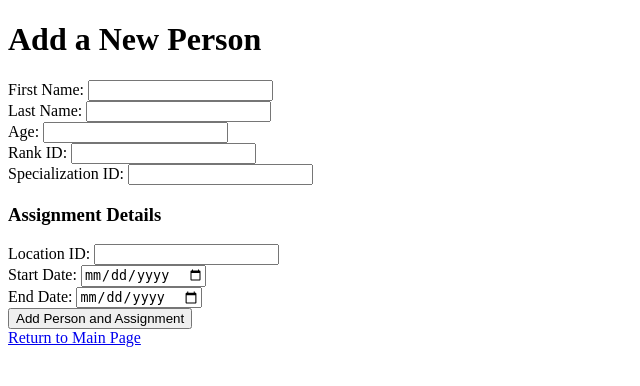
After one commit to Tokevelli/databasesFall2024, a Flask app: page /add_person_form in a window 1280 px wide. The commit adds this page. Shown: the top 386 px of the page, without its empty margins (0-640 px from the left). Run offline with Flask 3, Linux system fonts and the light colour scheme.

Commit message:
put add person on it's own page

```diff
--- a/empire_db/app.py
+++ b/empire_db/app.py
@@ -28,34 +28,44 @@ def index():
     conn.close()
     return render_template('index.html', persons=persons)
 
+@app.route('/add_person_form')
+def add_person_form():
+    return render_template('add_person.html')
+
 @app.route('/add_person', methods=['POST'])
 def add_person():
+    # Extract person details from the form
     first_name = escape(request.form['first_name'])
     last_name = escape(request.form['last_name'])
     age = request.form['age']
     rank_id = request.form['rank_id']
     specialization_id = request.form['specialization_id']
 
+    # Extract assignment details from the form
     location_id = request.form['location_id']
     start_date = request.form['start_date']
     end_date = request.form['end_date']
 
     conn = get_db_connection()
     cursor = conn.cursor()
+
+    # Insert the new person into the Person table
     cursor.execute(
         "INSERT INTO Person (FirstName, LastName, Age, RankID, SpecializationID) VALUES (%s, %s, %s, %s, %s)",
         (first_name, last_name, age, rank_id, specialization_id)
     )
-    person_id = cursor.lastrowid
+    person_id = cursor.lastrowid  # Get the auto-generated PersonID of the new person
 
+    # Insert the assignment into the Assignment table
     cursor.execute(
         "INSERT INTO Assignment (PersonID, LocationID, StartDate, EndDate) VALUES (%s, %s, %s, %s)",
         (person_id, location_id, start_date, end_date)
     )
 
-    conn.commit()
+    conn.commit()  # Commit both transactions
     conn.close()
     return redirect(url_for('index'))
+
 
 @app.route('/edit_person/<int:person_id>', methods=['GET', 'POST'])
 def edit_person(person_id):
--- /dev/null
+++ b/empire_db/templates/add_person.html
@@ -0,0 +1,41 @@
+<!DOCTYPE html>
+<html lang="en">
+<head>
+    <meta charset="UTF-8">
+    <title>Add a New Person</title>
+</head>
+<body>
+    <h1>Add a New Person</h1>
+    <form action="{{ url_for('add_person') }}" method="post">
+        <!-- Person fields -->
+        <label for="first_name">First Name:</label>
+        <input type="text" name="first_name" required><br>
+
+        <label for="last_name">Last Name:</label>
+        <input type="text" name="last_name" required><br>
+
+        <label for="age">Age:</label>
+        <input type="number" name="age" required><br>
+
+        <label for="rank_id">Rank ID:</label>
+        <input type="number" name="rank_id" required><br>
+
+        <label for="specialization_id">Specialization ID:</label>
+        <input type="number" name="specialization_id" required><br>
+
+        <!-- Assignment fields -->
+        <h3>Assignment Details</h3>
+        <label for="location_id">Location ID:</label>
+        <input type="number" name="location_id" required><br>
+
+        <label for="start_date">Start Date:</label>
+        <input type="date" name="start_date" required><br>
+
+        <label for="end_date">End Date:</label>
+        <input type="date" name="end_date"><br>
+
+        <button type="submit">Add Person and Assignment</button>
+    </form>
+    <a href="{{ url_for('index') }}">Return to Main Page</a>
+</body>
+</html>
```
Also changed, not shown: empire_db/templates/index.html (+1 -28 lines).
